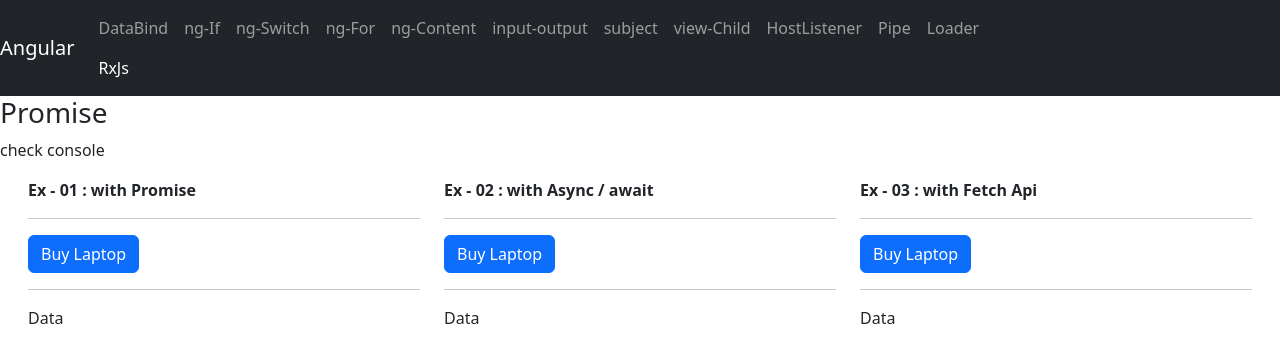
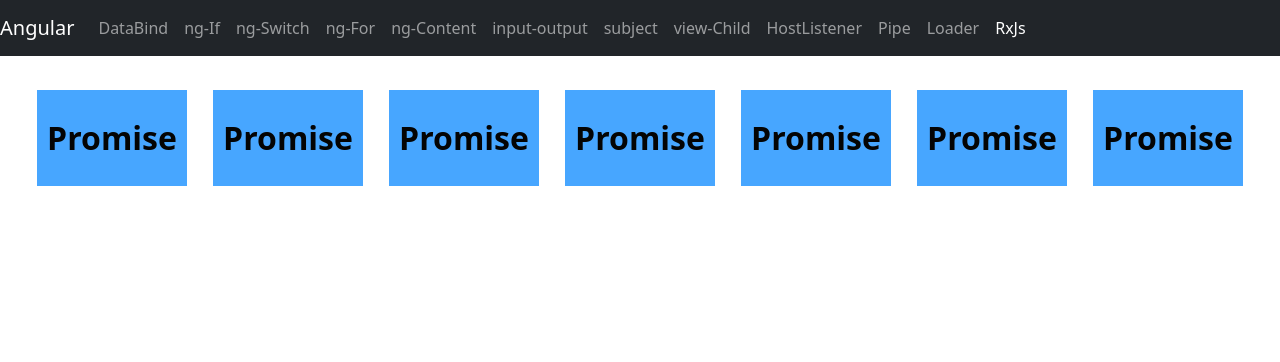
Before and after one commit to dipakchatterjee957/angularProject, an Angular app: page /rxjs in a window 1280 px wide. Shown: the top 362 px of the page. Built offline with nearby package versions, Linux system fonts and the light colour scheme.

Commit message:
rxjs file setup

```diff
--- a/src/app/app.component.html
+++ b/src/app/app.component.html
@@ -1,3 +1,5 @@
 <app-myContainer></app-myContainer>
 
-<router-outlet></router-outlet>
+<div class="m-4">
+    <router-outlet></router-outlet>
+</div>
--- a/src/app/dataBind/databind.component.html
+++ b/src/app/dataBind/databind.component.html
@@ -1,3 +1,5 @@
+<div class="mx-3">
+
   string Interpolation data binding. Data flow TS file -> HTML file
   <p>My name {{ name.toUpperCase() }} age {{ age }} {{ myMethod() }}</p>
 
@@ -30,5 +32,6 @@ Template Reference.
   <br><br>
 
   Two way data binding.
-<input type="text" value="ABC" [(ngModel)]="msg" >
+  <input type="text" value="ABC" [(ngModel)]="msg">
   <p>{{msg}}</p>
+</div>
--- a/src/app/myContainer/top-nav/top-nav.component.html
+++ b/src/app/myContainer/top-nav/top-nav.component.html
@@ -24,7 +24,7 @@
       </ul>
     </div>
 
-    <div class="collapse navbar-collapse" id="navbarNavDropdown">
+    <!-- <div class="collapse navbar-collapse" id="navbarNavDropdown">
 
       <ul class="navbar-nav">
         <li class="nav-item" *ngFor="let item of pathArrRxjs">
@@ -32,6 +32,6 @@
             [routerLinkActiveOptions]="{exact:true}">{{item.pathName}}</a>
         </li>
       </ul>
-    </div>
+    </div> -->
   </div>
 </nav>
--- a/src/app/myContainer/top-nav/top-nav.component.ts
+++ b/src/app/myContainer/top-nav/top-nav.component.ts
@@ -20,10 +20,11 @@ export class TopNavComponent {
     { routerPath: '/hostListener', pathName: 'HostListener' },
     { routerPath: '/pipe', pathName: 'Pipe' },
     { routerPath: '/loader', pathName: 'Loader' },
+    { routerPath: '/rxjs', pathName: 'RxJs' },
   ];
 
   pathArrRxjs = [
-    { routerPath: '/rxjs', pathName: 'RxJs' },
+
   ]
 
 }
--- /dev/null
+++ b/src/app/rxjs/list/list.component.css
@@ -0,0 +1,29 @@
+.flex-container {
+    display: flex;
+
+    flex-flow: row wrap;
+
+    justify-content: space-around;
+
+    padding: 0;
+    margin: 0;
+    list-style: none;
+  }
+
+  .flex-item {
+    background: rgb(71, 166, 255);
+    padding: 5px;
+    width: 150px;
+    height: 96px;
+    margin-top: 10px;
+    line-height: 85px;
+    color: white;
+    font-weight: bold;
+    font-size: 2em;
+    text-align: center;
+  }
+
+  a{
+    text-decoration: none !important;
+    color: #040404 !important;
+  }
--- /dev/null
+++ b/src/app/rxjs/list/list.component.html
@@ -0,0 +1,27 @@
+<div class="row">
+    <div class="col-md-12">
+        <ul class="list flex-container">
+            <li class="flex-item">
+                <a routerLink="promise">Promise</a>
+            </li>
+            <li class="flex-item">
+                <a routerLink="promise">Promise</a>
+            </li>
+            <li class="flex-item">
+                <a routerLink="promise">Promise</a>
+            </li>
+            <li class="flex-item">
+                <a routerLink="promise">Promise</a>
+            </li>
+            <li class="flex-item">
+                <a routerLink="promise">Promise</a>
+            </li>
+            <li class="flex-item">
+                <a routerLink="promise">Promise</a>
+            </li>
+            <li class="flex-item">
+                <a routerLink="promise">Promise</a>
+            </li>
+        </ul>
+    </div>
+</div>
--- /dev/null
+++ b/src/app/rxjs/rxjs-landing/rxjs-landing.component.html
@@ -0,0 +1 @@
+<router-outlet></router-outlet>
--- a/src/app/rxjs/rxjs.module.ts
+++ b/src/app/rxjs/rxjs.module.ts
@@ -3,10 +3,12 @@ import { CommonModule } from '@angular/common';
 
 import { RxjsRoutingModule } from './rxjs-routing.module';
 import { PromiseComponent } from './promise/promise.component';
+import { ListComponent } from './list/list.component';
+import { RxjsLandingComponent } from './rxjs-landing/rxjs-landing.component';
 
 
 @NgModule({
-  declarations: [PromiseComponent,
+  declarations: [PromiseComponent, ListComponent, RxjsLandingComponent,
   ],
   imports: [
     CommonModule,
```
Also changed, not shown: src/app/rxjs/list/list.component.ts (added, +10 -0 lines), src/app/rxjs/rxjs-landing/rxjs-landing.component.ts (added, +10 -0 lines), src/app/rxjs/rxjs-routing.module.ts (+8 -1 lines), src/app/rxjs/rxjs-landing/rxjs-landing.component.css (added), 2 other files (tests, documents, lock files or other folders). Lines whose indentation alone changed are shown as unchanged.
